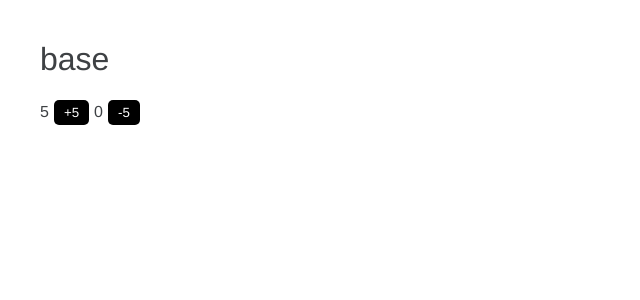
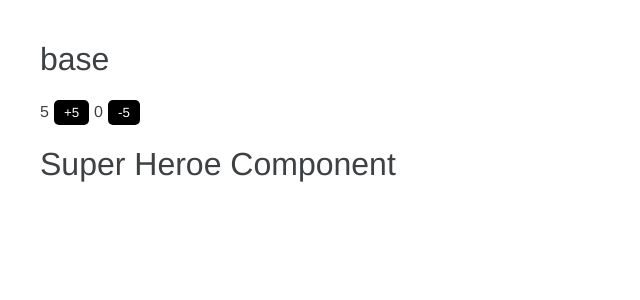
Before and after one commit to tonatiuh19/teaching-angular, an Angular app in the folder base/: page / in a window 1280 px wide. Shown: the top 300 px of the page, without its empty margins (0-640 px from the left). Built offline with nearby package versions, Linux system fonts and the light colour scheme.

Commit message:
creating a component in another folder

```diff
--- a/base/src/app/app.component.html
+++ b/base/src/app/app.component.html
@@ -1 +1,2 @@
 <app-counter></app-counter>
+<app-superHeroe></app-superHeroe>
--- a/base/src/app/counter.component.ts
+++ /dev/null
@@ -1,19 +0,0 @@
-import { Component } from '@angular/core';
-
-@Component({
-    selector: 'app-counter',
-    template: `<h1>{{title}}</h1>
-        <strong>{{base}}</strong>
-        <button (click)="acumulate(+base);">+{{base}}</button>
-        <span>{{counter}}</span>
-        <button (click)="acumulate(-base);">-{{base}}</button>`
-})
-export class CounterComponent{
-    title = 'base';
-    counter:number = 0;
-    base:number = 5;
-
-    acumulate(val:number){
-        this.counter += val;
-    }
-}
--- /dev/null
+++ b/base/src/app/counter/counter.component.ts
@@ -0,0 +1,19 @@
+import { Component } from '@angular/core';
+
+@Component({
+  selector: 'app-counter',
+  template: `<h1>{{ title }}</h1>
+    <strong>{{ base }}</strong>
+    <button (click)="acumulate(+base)">+{{ base }}</button>
+    <span>{{ counter }}</span>
+    <button (click)="acumulate(-base)">-{{ base }}</button>`,
+})
+export class CounterComponent {
+  title = 'base';
+  counter: number = 0;
+  base: number = 5;
+
+  acumulate(val: number) {
+    this.counter += val;
+  }
+}
--- /dev/null
+++ b/base/src/app/superHeroes/superHeroe/superHeroe.component.html
@@ -0,0 +1 @@
+<h1>Super Heroe Component</h1>
```
Also changed, not shown: base/src/app/app.module.ts (+6 -10 lines), base/src/app/superHeroes/superHeroe/superHeroe.component.ts (added, +7 -0 lines).
